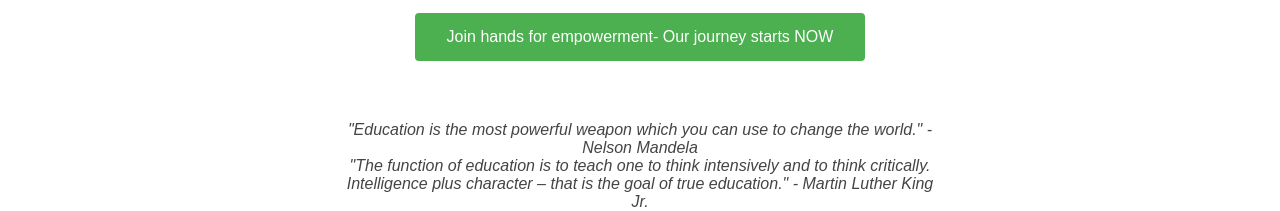
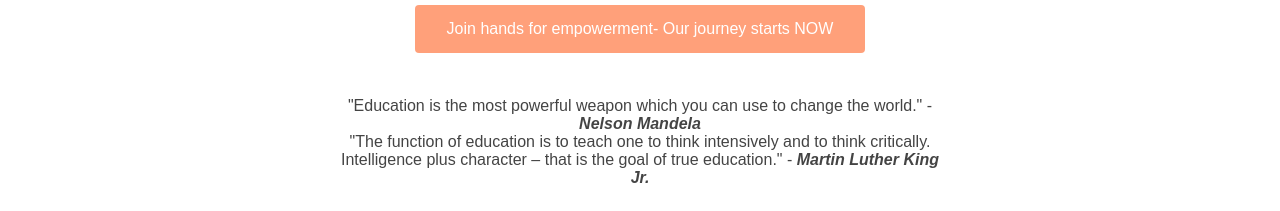
Before and after one commit to ramitan7/ignitingyoungminds, a plain HTML site: page index.html in a window 1280 px wide. Shown: the part 605-816 px from the top of the page. Drawn offline with Linux system fonts and the light colour scheme.

Commit message:
Add files via upload
New Index file uploaded

```diff
--- a/index.html
+++ b/index.html
@@ -19,23 +19,24 @@
             min-height: 100vh;
         }
         h1 {
-            color: #5a5a5a; /* Adjusted for better visibility on white background */
+            color: #5a5a5a; /* Adjusted for better visibility */
             margin-bottom: 20px;
         }
         p {
             font-style: italic; /* Italicize the mission statement */
+            font-weight: normal; /* Ensure normal font weight for readability */
             max-width: 600px; /* Limit width for readability */
-            margin: auto; /* Center align the paragraph */
+            margin: auto; /* Centering the paragraph */
         }
         button {
-            background-color: #4CAF50; /* Green button */
+            background-color: #FFA07A; /* Light Salmon button */
             color: white;
             padding: 15px 32px;
             text-align: center;
             text-decoration: none;
             display: inline-block;
             font-size: 16px;
-            margin: 20px 2px; /* Adjusted margin for spacing */
+            margin: 4px 2px;
             cursor: pointer;
             border: none;
             border-radius: 4px;
@@ -44,6 +45,13 @@
             margin-top: 40px;
             font-size: 16px;
             color: #444; /* Dark grey for quotes */
+        }
+        .quotes p {
+            font-style: normal; /* Override italic style for quotes */
+        }
+        .author {
+            font-weight: bold;
+            font-style: italic;
         }
     </style>
 </head>
@@ -60,8 +68,8 @@
         <a href="content.html"><button>Join hands for empowerment- Our journey starts NOW</button></a>
     </div>
     <div class="quotes">
-        <p>"Education is the most powerful weapon which you can use to change the world." - Nelson Mandela</p>
-        <p>"The function of education is to teach one to think intensively and to think critically. Intelligence plus character – that is the goal of true education." - Martin Luther King Jr.</p>
+        <p>"Education is the most powerful weapon which you can use to change the world." - <span class="author">Nelson Mandela</span></p>
+        <p>"The function of education is to teach one to think intensively and to think critically. Intelligence plus character – that is the goal of true education." - <span class="author">Martin Luther King Jr.</span></p>
     </div>
 </body>
 </html>
```
